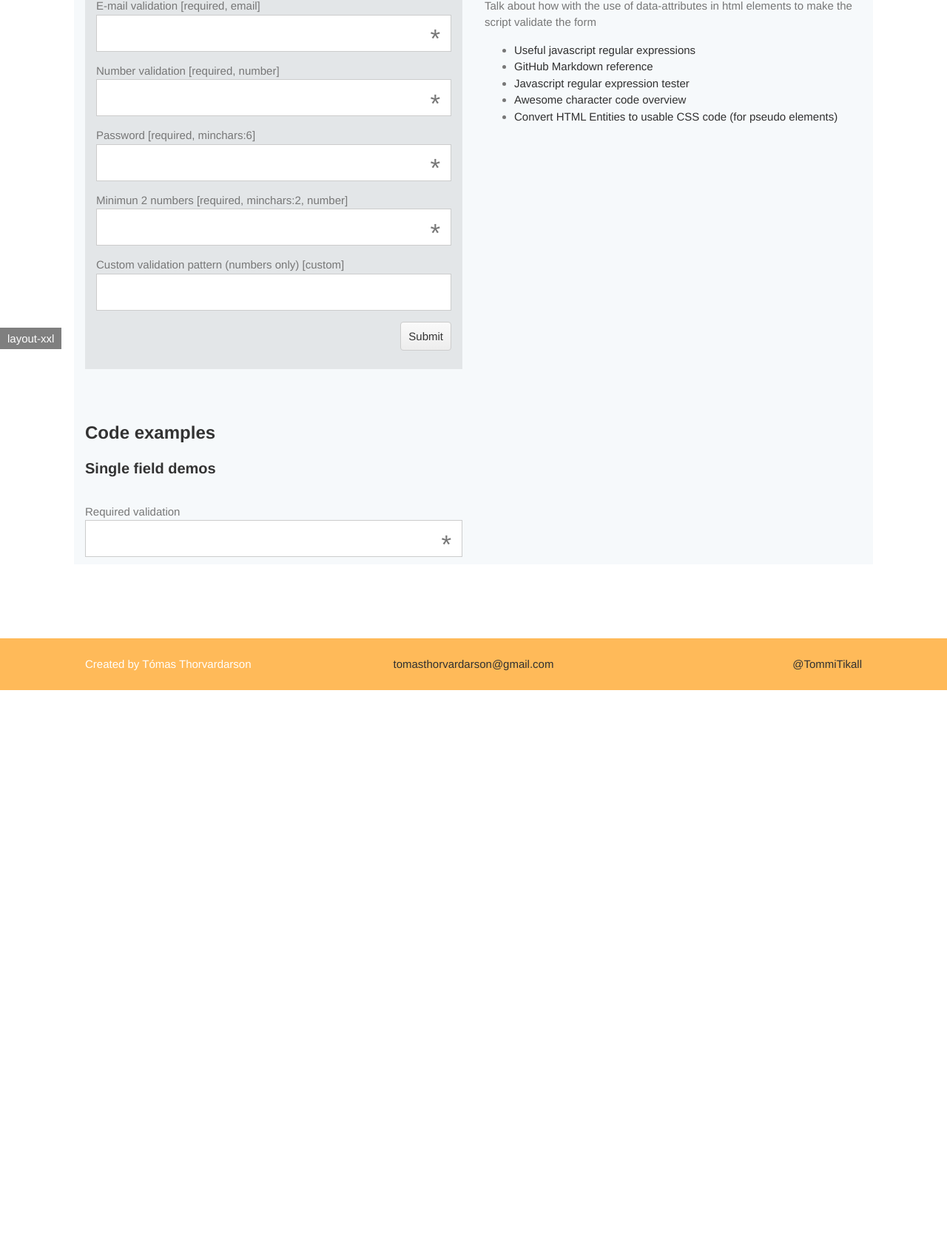
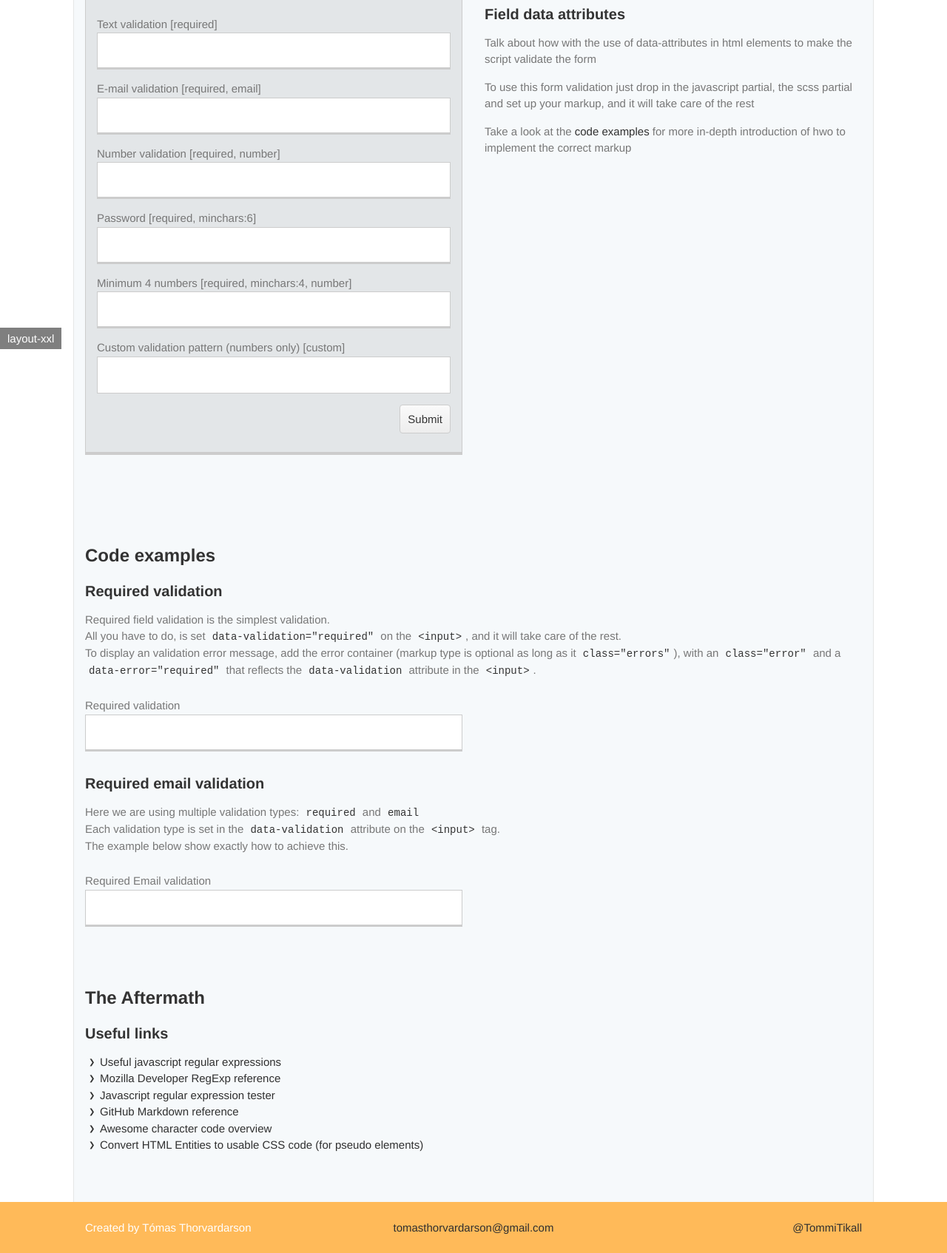
Before and after one commit to TommiTikall/FormValidation, a plain HTML site: page index.html in a window 1280 px wide. Shown: the part 328-2022 px from the top of the page at 74% size. Before the commit the page ends 1261 px from the top, so only its background shows below. Drawn offline with nearby package versions, Linux system fonts and the light colour scheme; a script that the page names is missing.

Commit message:
Making some markup changes to the code axamples, and adding another example. Plus some minor js and css enhancements

```diff
--- a/index.html
+++ b/index.html
@@ -28,7 +28,8 @@
   <body>
 
     <main class="main">
-      <section class="container content">
+      <article>
+        <section class="container content-block">
           <h1>Form validation</h1>
           <h2>Generic HTML, CSS and Javascript approach</h2>
           <p>
@@ -40,36 +41,34 @@
           </p>
         </section>
 
-      <section class="container content">
+        <section class="container content-block">
           <div class="column">
-          <form class="form js-form" data-validation-when="keyup field-blur submit">
+            <h2>Demo</h2>
+            <form class="form demo js-form" data-validation-when="keyup field-blur submit">
               <div class="input-row">
                 <label>Text validation [required]</label>
-              <input type="text" data-validation="required" tabindex="1" />
+                <input type="text" data-validation="required" tabindex="1">
                 <ul class="errors">
                   <li class="error" data-error="required">This field is required</li>
                 </ul>
-              <div class="required-indicator">*</div>
               </div>
 
               <div class="input-row">
                 <label>E-mail validation [required, email]</label>
-              <input type="email" data-validation="required email" tabindex="2" />
+                <input type="email" data-validation="required email" tabindex="2">
                 <ul class="errors">
                   <li class="error" data-error="required">This field is required</li>
                   <li class="error" data-error="email">This is not a valid e-mail</li>
                 </ul>
-              <div class="required-indicator">*</div>
               </div>
 
               <div class="input-row">
                 <label>Number validation [required, number]</label>
-              <input type="text" data-validation="required number" tabindex="3" />
+                <input type="text" data-validation="required number" tabindex="3">
                 <ul class="errors">
                   <li class="error" data-error="required">This field is required</li>
                   <li class="error" data-error="number">You can only input numbers here</li>
                 </ul>
-              <div class="required-indicator">*</div>
               </div>
 
               <div class="input-row">
@@ -79,18 +78,16 @@
                   <li class="error" data-error="required">This field is required</li>
                   <li class="error" data-error="minchars">There must be at least 6 characters</li>
                 </ul>
-              <div class="required-indicator">*</div>
               </div>
 
               <div class="input-row">
-              <label>Minimun 2 numbers [required, minchars:2, number]</label>
-              <input type="text" data-validation="required minchars:2 number" tabindex="5">
+                <label>Minimum 4 numbers [required, minchars:4, number]</label>
+                <input type="text" data-validation="required minchars:4 number" tabindex="5">
                 <ul class="errors">
                   <li class="error" data-error="required">This field is required</li>
-                <li class="error" data-error="minchars">There must be at least 2 characters</li>
+                  <li class="error" data-error="minchars">There must be at least 4 characters</li>
                   <li class="error" data-error="number">Numbers only</li>
                 </ul>
-              <div class="required-indicator">*</div>
               </div>
 
               <div class="input-row">
@@ -109,7 +106,6 @@
           </div>
 
           <div class="column">
-          <article>
             <header>
               <h2>Documentation</h2>
               <!-- <h3>How to make this work on any form</h3> -->
@@ -117,86 +113,82 @@
             <section>
               <h3>Field data attributes</h3>
               <p>Talk about how with the use of data-attributes in html elements to make the script validate the form</p>
-              <ul>
-                <li><a href="http://ntt.cc/2008/05/10/over-10-useful-javascript-regular-expression-functions-to-improve-your-web-applications-efficiency.html">Useful javascript regular expressions</a></li>
-                <li><a href="https://github.com/adam-p/markdown-here/wiki/Markdown-Cheatsheet">GitHub Markdown reference</a></li>
-                <li><a href="http://www.regular-expressions.info/javascriptexample.html">Javascript regular expression tester</a></li>
-                <li><a href="http://character-code.com/">Awesome character code overview</a></li>
-                <li><a href="http://www.evotech.net/blog/2007/08/css-javascript-character-entities/">Convert HTML Entities to usable CSS code (for pseudo elements)</a></li>
-              </ul>
+              <p>To use this form validation just drop in the javascript partial, the scss partial and set up your markup, and it will take care of the rest</p>
+              <p>Take a look at the <a href="#codeexamples">code examples</a> for more in-depth introduction of hwo to implement the correct markup</p>
+
             </section>
           </div>
         </section>
 
         <!-- Code blocks section -->
-      <section class="container content">
+        <section class="container content-block" id="codeexamples">
           <header>
             <h2>Code examples</h2>
+            <!-- <h3 class="code-example__header">Single field demos</h3> -->
           </header>
 
           <div class="code-example">
-          <h3 class="code-example__header">Single field demos</h3>
-
-          <form class="js-form column">
+            <h3>Required validation</h3>
+            <p>
+              Required field validation is the simplest validation.<br />
+              All you have to do, is set <code>data-validation="required"</code> on the <code>&lt;input&gt;</code>, and it will take care of the rest.<br />
+              To display an validation error message, add the error container (markup type is optional as long as it <code>class="errors"</code>), with an <code>class="error"</code> and a <code>data-error="required"</code> that reflects the <code>data-validation</code> attribute in the <code>&lt;input&gt;</code>.
+            </p>
+            <form class="form js-form column">
               <div class="input-row">
                 <label>Required validation</label>
                 <input type="text" data-validation="required">
                 <ul class="errors">
                   <li class="error" data-error="required">This field is required</li>
                 </ul>
-              <div class="required-indicator">*</div>
               </div>
             </form>
             <div class="codeblock">
               <script src="https://gist.github.com/TommiTikall/8524385dfd88aa4a6065.js"></script>
             </div>
+          </div>
 
-          <!-- <pre class="prettyprint linenums">
-&lt;!-- Single field demo --&gt;
-&lt;form class="js-form"&gt;
-  &lt;div class="input-row"&gt;
-    &lt;label&gt;Required validation&lt;/label&gt;
-    &lt;input type="text" data-validation="required email"&gt;
-    &lt;!-- The error container, containing an error message per data-validation property --&gt;
-    &lt;ul class="errors"&gt;
-      &lt;li class="error" data-error="required"&gt;This field is required&lt;/li&gt;
-    &lt;/ul&gt;
-    &lt;div class="required-indicator"&gt;*&lt;/div&gt;
-  &lt;/div&gt;
-&lt;/form&gt;
-</pre>
-        </div> -->
-
-   <!-- <div class="code-example">
-        <h3 class="code-example__header">Single field demos</h3>
-        <form class="js-form column">
+          <div class="code-example">
+            <h3>Required email validation</h3>
+            <p>
+              Here we are using multiple validation types: <code>required</code> and <code>email</code><br />
+              Each validation type is set in the <code>data-validation</code> attribute on the <code>&lt;input&gt;</code> tag.<br />
+              The example below show exactly how to achieve this.
+            </p>
+            <form class="form js-form column">
               <div class="input-row">
-            <label>Required validation</label>
-            <input type="text" data-validation="required" />
+                <label>Required Email validation</label>
+                <input type="text" data-validation="required email">
                 <ul class="errors">
                   <li class="error" data-error="required">This field is required</li>
+                  <li class="error" data-error="email">Not valid email input</li>
                 </ul>
-            <div class="required-indicator">*</div>
               </div>
             </form>
-        <pre class="prettyprint linenums">
-&lt;!-- Single field demo --&gt;
-&lt;form class="js-form"&gt;
-  &lt;div class="input-row"&gt;
-    &lt;label&gt;Required validation&lt;/label&gt;
-    &lt;input type="text" data-validation="required email" /&gt;
-    &lt;!-- The error container, containing an error message per data-validation property --&gt;
-    &lt;ul class="errors"&gt;
-      &lt;li class="error" data-error="required"&gt;This field is required&lt;/li&gt;
-    &lt;/ul&gt;
-    &lt;div class="required-indicator"&gt;*&lt;/div&gt;
-  &lt;/div&gt;
-&lt;/form&gt;
-          </pre>
-        </div> -->
-
+            <div class="codeblock">
+              <script src="https://gist.github.com/TommiTikall/5a056ca0b9441c23429f.js"></script>
+            </div>
+          </div>
         </section>
 
+        <section class="container content-block">
+          <header>
+            <h2>The Aftermath</h2>
+          </header>
+          <section>
+            <h3>Useful links</h3>
+            <ul>
+              <li><a href="http://ntt.cc/2008/05/10/over-10-useful-javascript-regular-expression-functions-to-improve-your-web-applications-efficiency.html">Useful javascript regular expressions</a></li>
+              <li><a href="https://developer.mozilla.org/en/docs/Web/JavaScript/Guide/Regular_Expressions">Mozilla Developer RegExp reference</a></li>
+              <li><a href="http://www.regular-expressions.info/javascriptexample.html">Javascript regular expression tester</a></li>
+              <li><a href="https://github.com/adam-p/markdown-here/wiki/Markdown-Cheatsheet">GitHub Markdown reference</a></li>
+              <li><a href="http://character-code.com/">Awesome character code overview</a></li>
+              <li><a href="http://www.evotech.net/blog/2007/08/css-javascript-character-entities/">Convert HTML Entities to usable CSS code (for pseudo elements)</a></li>
+            </ul>
+          </section>
+        </section>
+
+      </article>
     </main>
 
     <footer class="site-footer">
--- a/sass/core/_base.scss
+++ b/sass/core/_base.scss
@@ -75,7 +75,7 @@ a {
     box-shadow: 0;
     outline: dotted thin $color-link-hover;
   }
-  p & {
+  li & {
     padding: 0 0 0 20px;
     position: relative;
 
@@ -83,7 +83,8 @@ a {
       content: "\276F";
       position: absolute;
         left: 5px;
-        top: -2px;
+        top: 1px;
+        @include font-size(10px);
     }
   }
 }
@@ -106,14 +107,25 @@ em { font-style: italic; }
 strong { font-weight: bold; }
 
 // Lists
-ul { list-style: disc; }
+// ul { list-style: disc; }
 ol { list-style: decimal; }
+ul {
+  list-style: none;
+  // margin: 10;
+  padding: 0;
+}
 li { line-height: 1.5; }
 
 nav ul { list-style: none; }
 
 pre {
   clear: both;
+}
+
+code {
+  color: $color-display;
+  @include font-size(14px);
+  padding: 0 5px;
 }
 
 .codeblock {
--- a/sass/core/_settings.scss
+++ b/sass/core/_settings.scss
@@ -53,6 +53,7 @@ $theme-color-primary      : #fff;
 $theme-color-secondary    : #f6f9fb;
 $theme-color-tertiary     : #ffb347;
 $theme-color-quaternary   : #e3e6e8;
+$theme-color-quinquennial : #888;
 
 
 // ---------------------------------------------------------------------------
--- a/sass/partials/_forms.scss
+++ b/sass/partials/_forms.scss
@@ -4,8 +4,13 @@
 //
 // ===================================================
 .form {
-  background: $theme-color-quaternary;
   padding: 10px 15px 25px;
+
+  &.demo {
+    background: $theme-color-quaternary;
+    border: solid 1px $color-border;
+    border-width: 1px 1px 4px;
+  }
 }
 
 // Field validation styles
@@ -81,13 +86,17 @@ textarea,
 .required-indicator {
   display: none;
 
-  [data-validation~="required"] ~  & {
-    display: block;
-    position: absolute;
-    right: 15px;
-    top: 47px;
-    @include font-size(35px);
-  }
+  // [data-validation~="required"] ~  & {
+  //   display: block;
+  //   position: absolute;
+  //   right: 15px;
+  //   top: 47px;
+  //   @include font-size(35px);
+  // }
+}
+
+[data-validation~="required"] {
+  border-bottom: solid 3px $color-border;
 }
 
 [type="text"],
--- a/sass/partials/_layout.scss
+++ b/sass/partials/_layout.scss
@@ -11,15 +11,16 @@ html, body {
 
 .main {
   // @include rem(padding, 0 0 200px);
-  @include rem(padding, 0 0 100px);
+  // @include rem(padding, 0 0 100px);
 
   // @include at-breakpoint($layout-xl) {
   //   @include rem(padding, 0 0 100px);
   // }
 }
 
-.content {
+.content-block {
   background: $theme-color-secondary;
+  @include rem(padding-bottom, 50px);
 }
 
 .column {
@@ -31,9 +32,6 @@ html, body {
   background: $theme-color-tertiary;
   background: rgba($theme-color-tertiary, 0.9);
   color: $theme-color-primary;
-  // position: fixed;
-  //   left:0;
-  //   bottom: 0;
   width: 100%;
   @include rem(padding, 20px 0);
 }
@@ -59,7 +57,7 @@ html, body {
 
 // Code examples
 .code-example {
-  .js-form {
-    padding-bottom: 10px;
+  .form {
+    padding: 0 0 10px;
   }
 }
```
Also changed, not shown: javascripts/partials/_formvalidation.js (+35 -17 lines), sass/core/_templates.scss (+7 -0 lines), stylesheets/main.css. Lines whose indentation alone changed are shown as unchanged.
